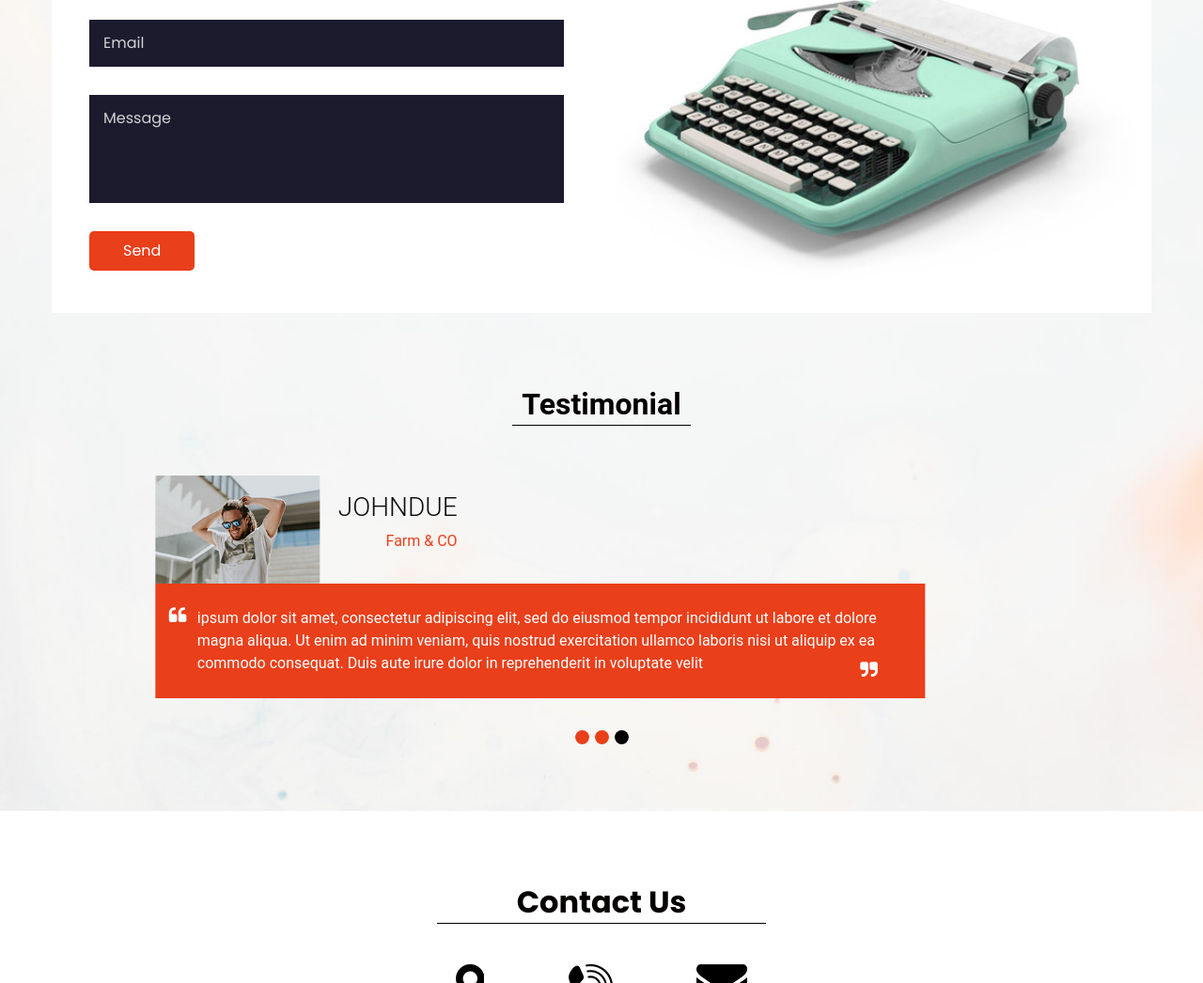
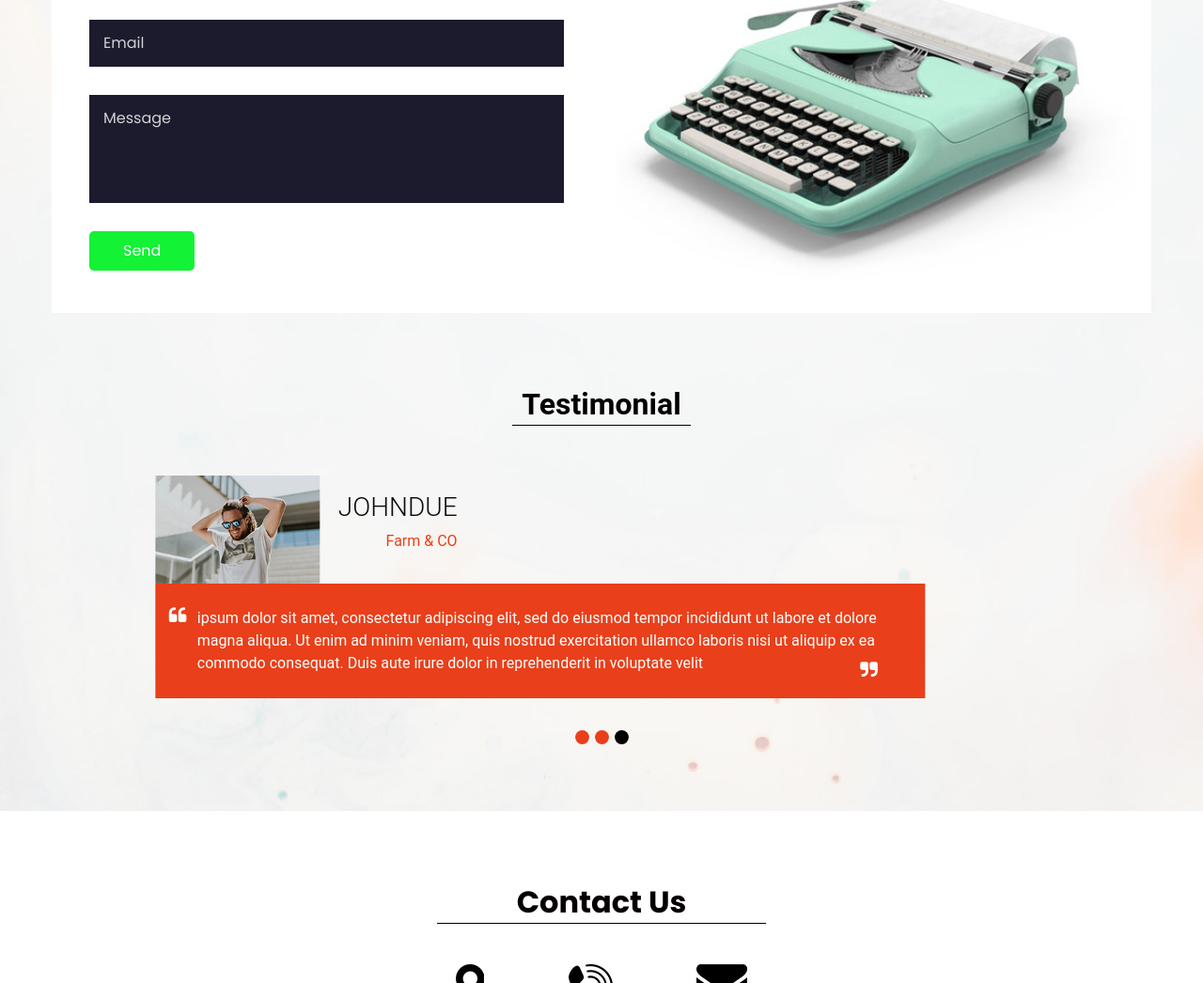
Before and after one commit to CalHolt/cpnt-201-a1-fregg, a plain HTML site: page index.html in a window 1280 px wide. Shown: the part 2494-3540 px from the top of the page at 94% size. Drawn offline with nearby package versions, Linux system fonts and the light colour scheme.

Commit message:
changed contact form button background colour

```diff
--- a/css/style.css
+++ b/css/style.css
@@ -432,7 +432,7 @@ a:focus {
 .contact_section .contact_form button {
   display: inline-block;
   padding: 8px 35px;
-  background-color: #e93f1a;
+  background-color: #13f235;
   color: #ffffff;
   -webkit-transition: all 0.3s;
   transition: all 0.3s;
```
